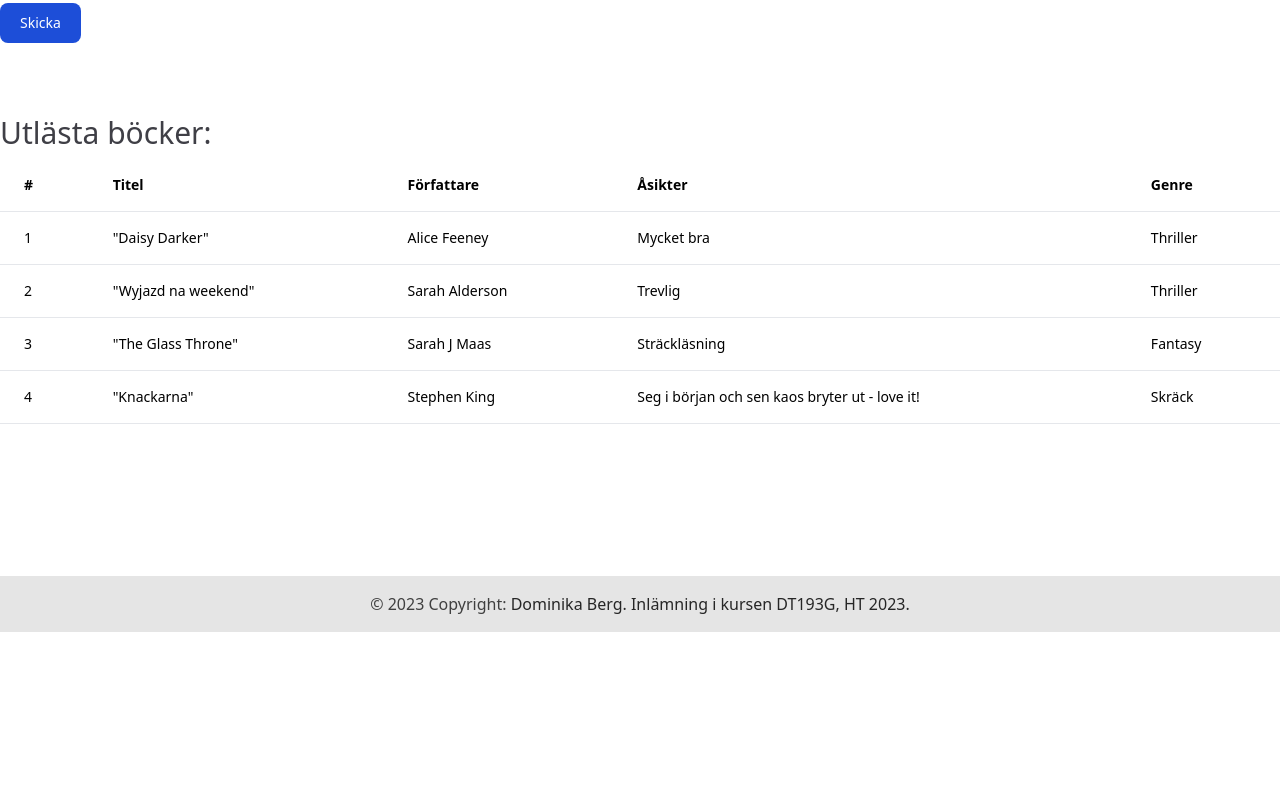
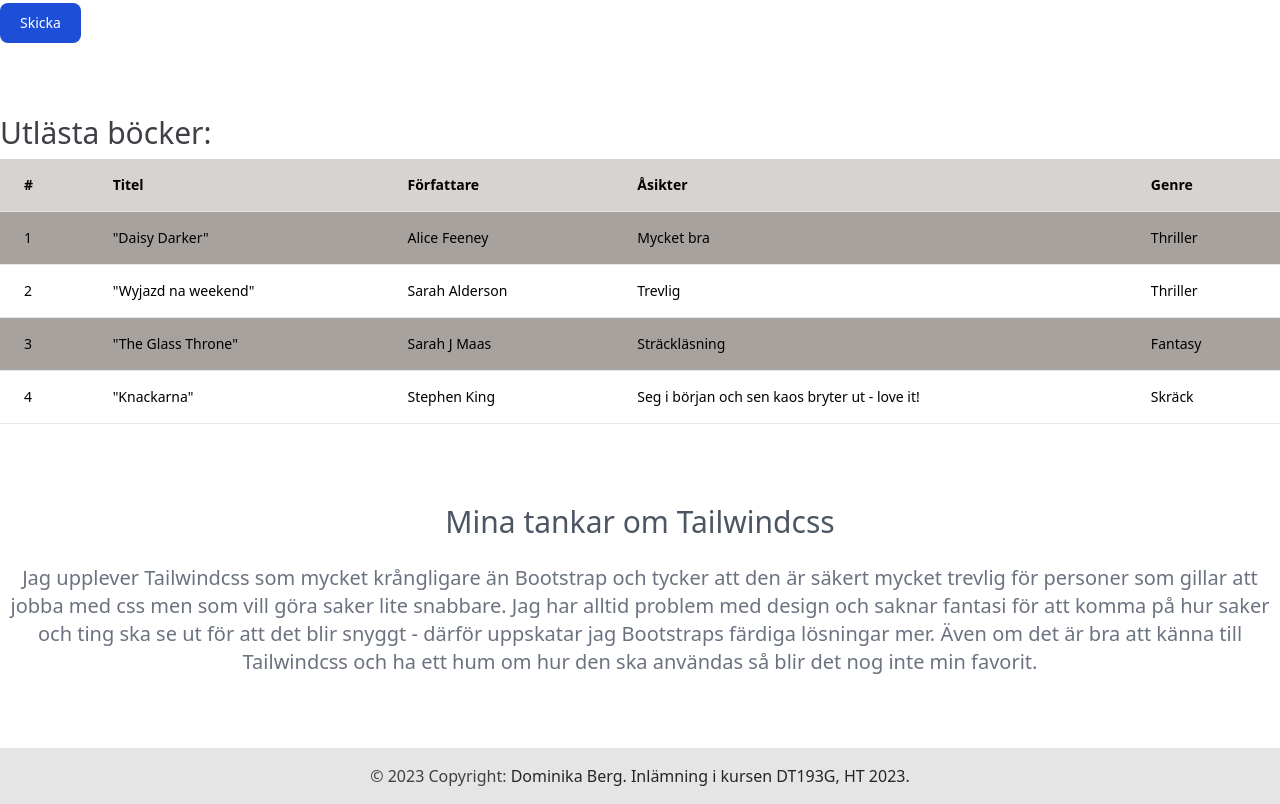
Before and after one commit to dkdkamila/cssramverk, a website: page tailwind.html in a window 1280 px wide. Shown: the part 1174-1978 px from the top of the page. Before the commit the page ends 1806 px from the top, so only its background shows below. Drawn offline with nearby package versions, Linux system fonts and the light colour scheme.

Commit message:
tailwind table

```diff
--- a/tailwind.html
+++ b/tailwind.html
@@ -136,7 +136,7 @@
                     <div class="inline-block min-w-full py-2 sm:px-6 lg:px-8">
                         <div class="overflow-hidden">
                             <table class="min-w-full text-left text-sm font-light">
-                                <thead class="border-b font-medium dark:border-neutral-500">
+                                <thead class="border-b font-medium dark:border-neutral-500 bg-stone-300">
                                     <tr>
                                         <th scope="col" class="px-6 py-4">#</th>
                                         <th scope="col" class="px-6 py-4">Titel</th>
@@ -146,7 +146,7 @@
                                     </tr>
                                 </thead>
                                 <tbody>
-                                    <tr class="border-b dark:border-neutral-500">
+                                    <tr class="border-b dark:border-neutral-500 bg-stone-400">
                                         <td class="whitespace-nowrap px-6 py-4 font-medium">1</td>
                                         <td class="whitespace-nowrap px-6 py-4">"Daisy Darker"</td>
                                         <td class="whitespace-nowrap px-6 py-4">Alice Feeney</td>
@@ -160,7 +160,7 @@
                                         <td class="whitespace-nowrap px-6 py-4">Trevlig</td>
                                         <td class="whitespace-nowrap px-6 py-4">Thriller</td>
                                     </tr>
-                                    <tr class="border-b dark:border-neutral-500">
+                                    <tr class="border-b dark:border-neutral-500 bg-stone-400">
                                         <td class="whitespace-nowrap px-6 py-4 font-medium">3</td>
                                         <td class="whitespace-nowrap px-6 py-4">"The Glass Throne"</td>
                                         <td class="whitespace-nowrap px-6 py-4">Sarah J Maas</td>
@@ -187,7 +187,15 @@
     <br>
     <br>
     <section>
-
+        <div class="col-auto">
+            <p class="text-center text-3xl text-gray-600">Mina tankar om Tailwindcss</p><br>
+            <p class="text-center text-xl text-gray-500">Jag upplever Tailwindcss som mycket krångligare än Bootstrap
+                och tycker att den är säkert mycket trevlig för personer som gillar att jobba med css men som vill göra
+                saker lite snabbare. Jag har alltid problem med design och saknar fantasi för att komma på hur saker och
+                ting ska se ut för att det blir snyggt - därför uppskatar jag Bootstraps färdiga lösningar mer. Även om
+                det är bra att känna till Tailwindcss och ha ett hum om hur den ska användas så blir det nog inte min
+                favorit. </p>
+        </div>
     </section>
     <br>
     <br>
```
